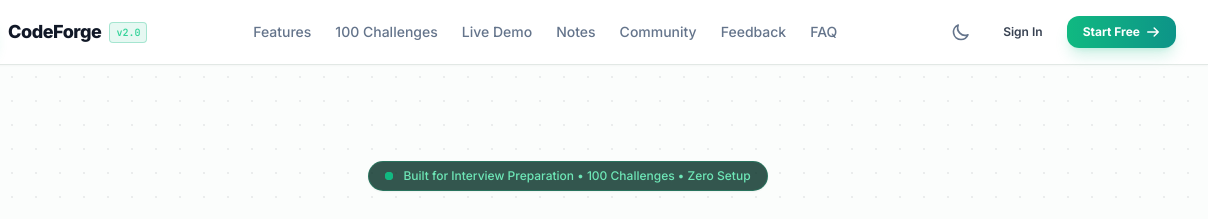
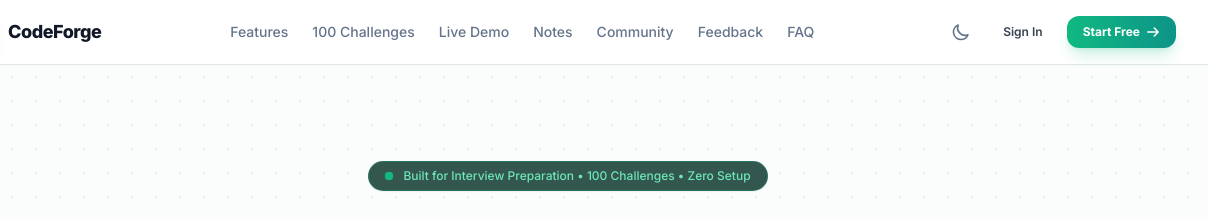
Before and after one commit to dangrangto06/mock-project-code, a plain HTML site: page frontend/welcome.html in a window 1280 px wide. Shown: the top 219 px of the page, 72-1280 px from the left. Drawn offline with nearby package versions, Linux system fonts and the light colour scheme.

Commit message:
fix: remove version icon in welcome.html

```diff
--- a/frontend/welcome.html
+++ b/frontend/welcome.html
@@ -69,7 +69,6 @@
         <img src="logo.svg" alt="CodeForge" class="w-9 h-9 rounded-xl shadow-lg shadow-emerald-500/20 group-hover:scale-105 transition shrink-0">
         <div class="flex items-center gap-2">
           <span class="font-extrabold text-lg tracking-tight text-white">CodeForge</span>
-          <span class="brand-version px-1.5 py-0.5 text-[10px] font-mono font-semibold bg-emerald-500/10 text-emerald-400 border border-emerald-500/30 rounded">v2.0</span>
         </div>
       </a>
 
```
